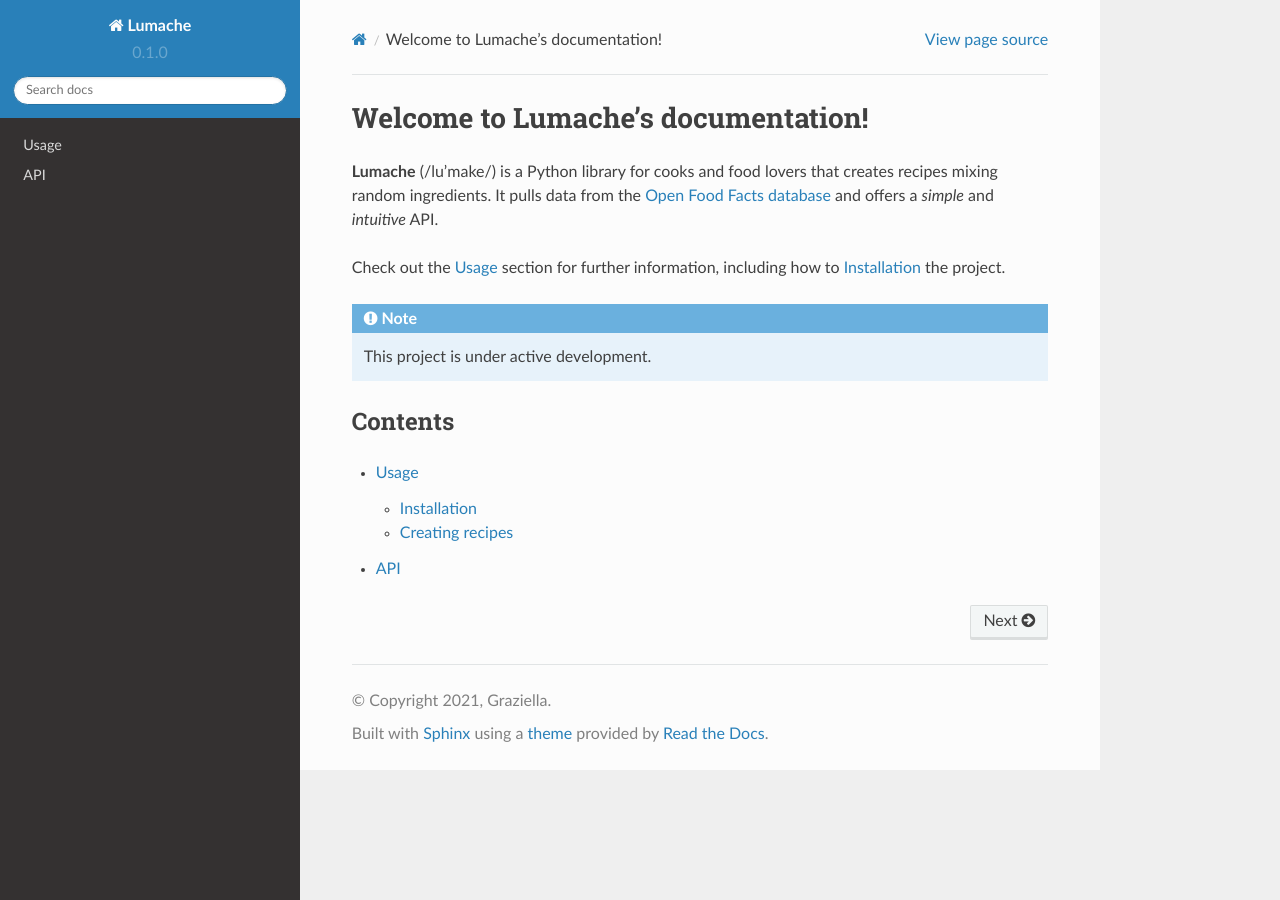
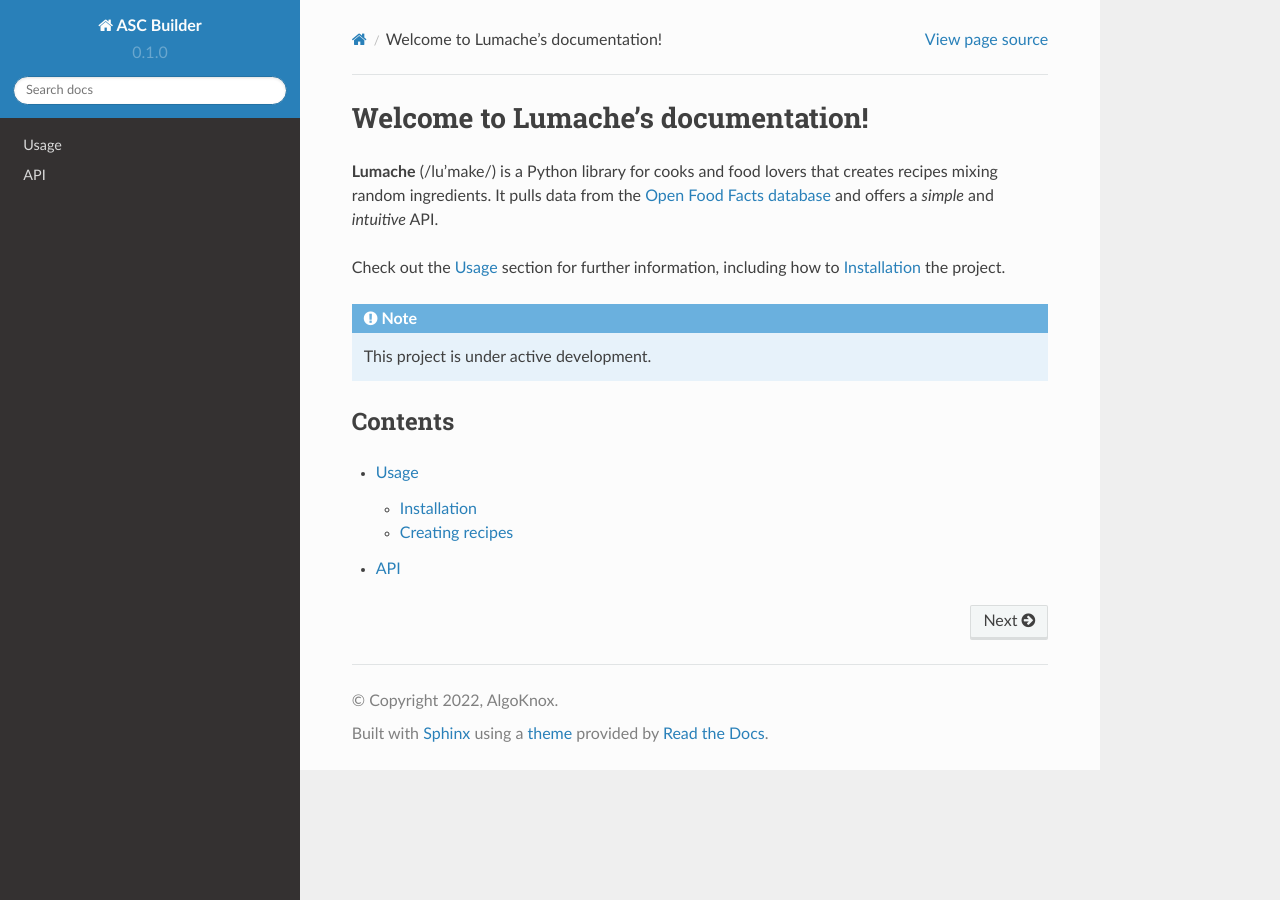
Before and after one commit to EdinyangaOttoho/ascbuilder-doc, a Sphinx documentation site: the page built from docs/source/index.rst, in a window 1280 px wide. Built offline with Sphinx 7.4.7 and the Read the Docs theme 2.0.0, drawn with Linux system fonts in a browser that asks for light colours.

Commit message:
ascbuilder docs

```diff
--- a/docs/source/conf.py
+++ b/docs/source/conf.py
@@ -2,9 +2,9 @@
 
 # -- Project information
 
-project = 'Lumache'
-copyright = '2021, Graziella'
-author = 'Graziella'
+project = 'ASC Builder'
+copyright = '2022, AlgoKnox'
+author = 'AlgoKnox'
 
 release = '0.1'
 version = '0.1.0'
--- a/pyproject.toml
+++ b/pyproject.toml
@@ -3,6 +3,6 @@
 build-backend = "flit_core.buildapi"
 
 [project]
-name = "lumache"
-authors = [{name = "Graziella", email = "graziella@lumache"}]
+name = "ASC Builder"
+authors = [{name = "AlgoKnox", email = "elzucky@gmail.com"}]
 dynamic = ["version", "description"]
```
